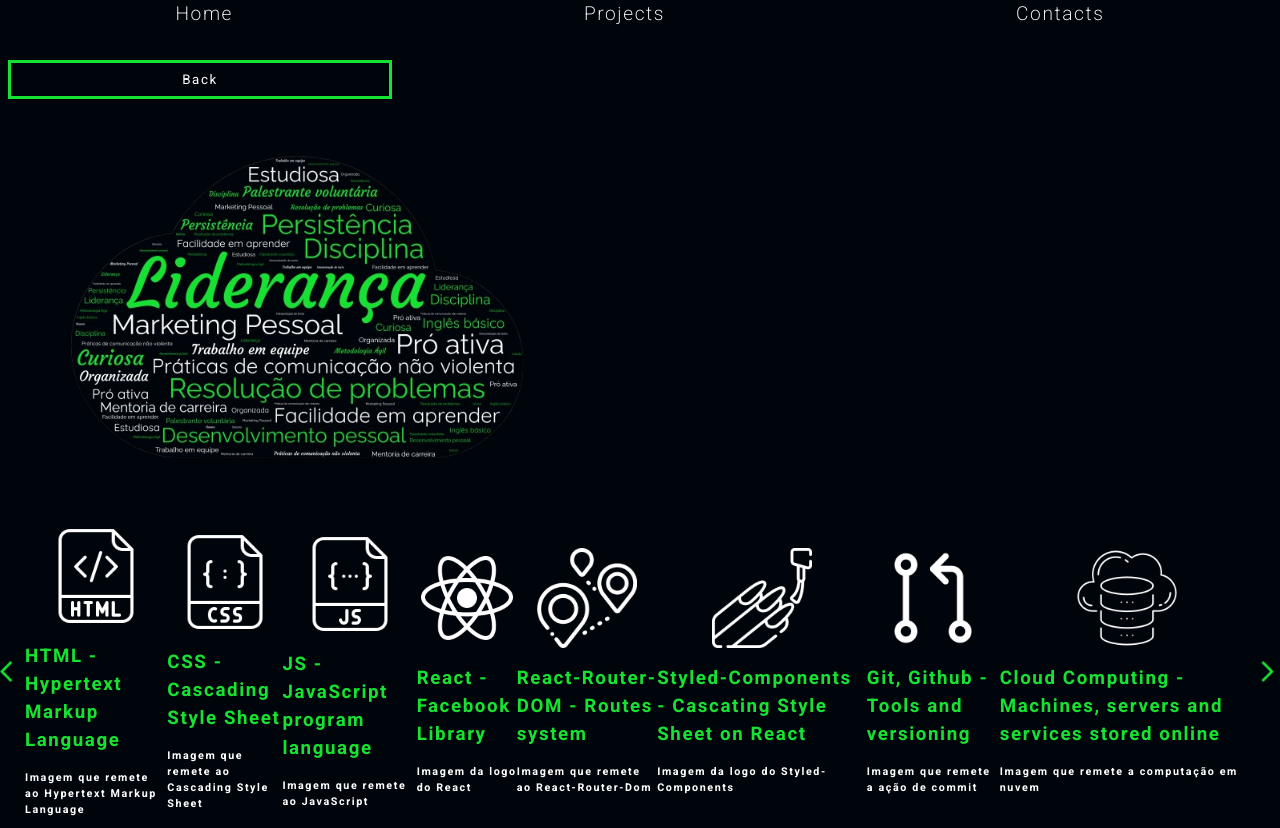
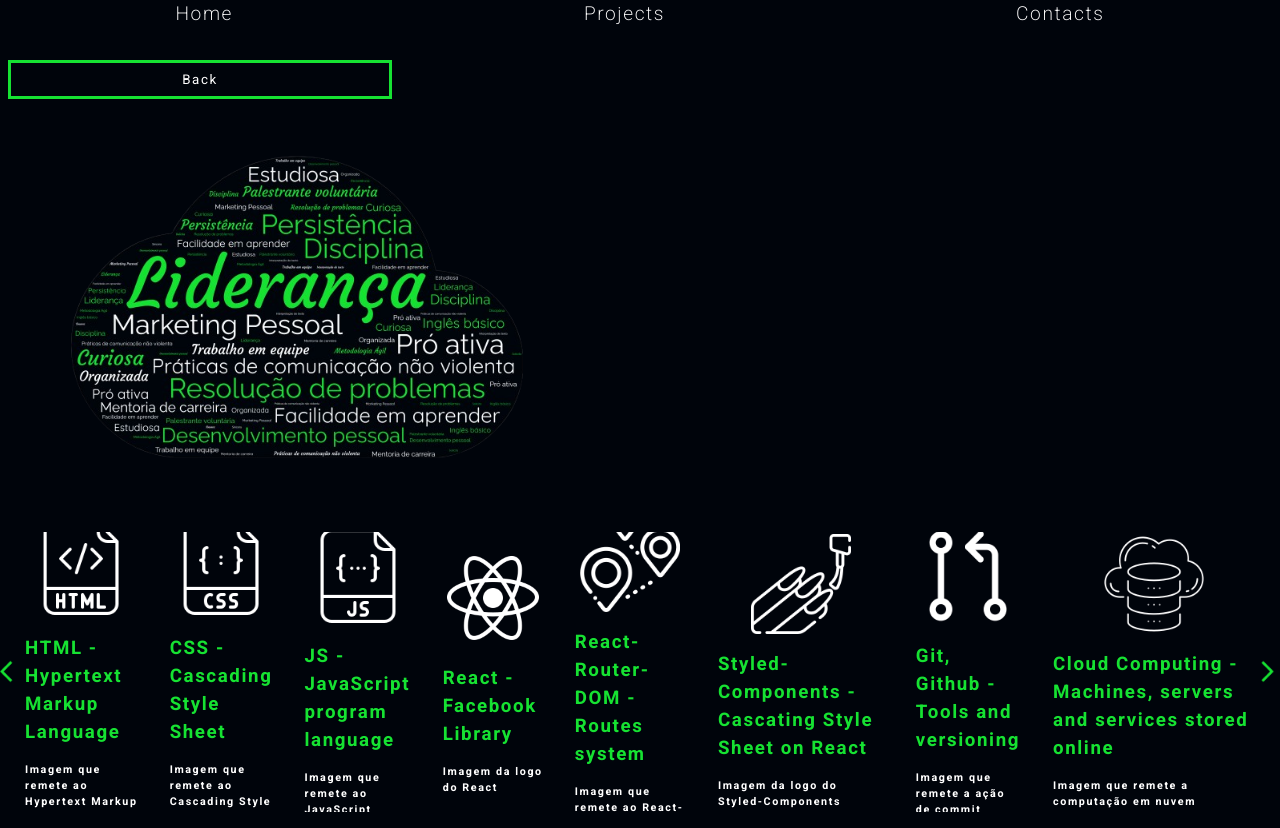
Before and after one commit to lolimamota/PortfiolioDoisPontoZero, a React (Vite) app in the folder portfolio/: page /SkillsAndTools in a window 1280 px wide. Built offline with nearby package versions, Linux system fonts and the light colour scheme.

Commit message:
end: finalização do dia, ultimo commit pra save geral

```diff
--- a/portfolio/src/Components/Home/SkillsAndTools.jsx
+++ b/portfolio/src/Components/Home/SkillsAndTools.jsx
@@ -42,9 +42,11 @@ function SkillsAndTools() {
         </S.DivSkills>
         <S.DivCarrousel>
           <img src={Back} alt="seta de voltar ao anterior" onClick={(prevImage)=>{(prevImage + 1)}}/>
+        <S.DivCard>
           {tools.map(card => (
             <Card key={card.title} image={card.image} title={card.title} description={card.altText}/>
             ))}
+        </S.DivCard>
           <img src={Go} alt="seta de ir para o próximo" />
         </S.DivCarrousel>
 
--- a/portfolio/src/Components/Home/StyleHome.jsx
+++ b/portfolio/src/Components/Home/StyleHome.jsx
@@ -100,3 +100,12 @@ color:#FFF;
 text-align: center;
 margin-left: .5rem;
 `;
+
+export const DivCard = styled.div`
+display: flex;
+justify-content:space-around;
+align-items:center;
+gap: 2rem;
+overflow: hidden;
+flex-direction: row;
+`;
```
